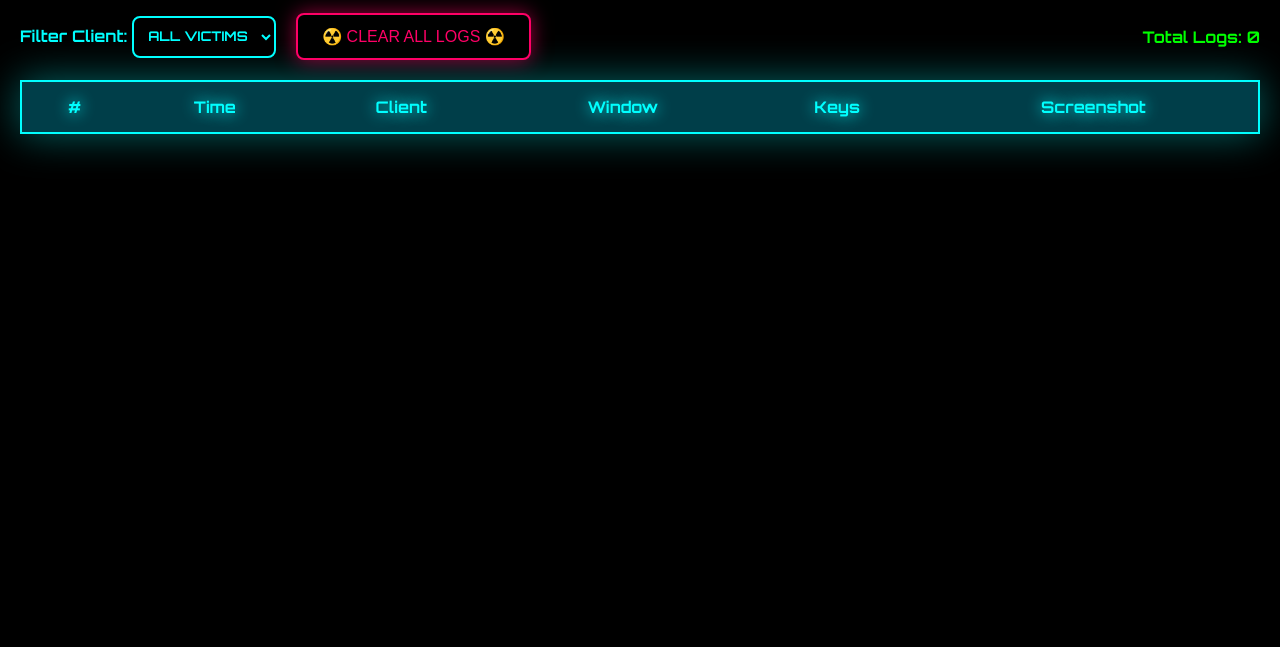
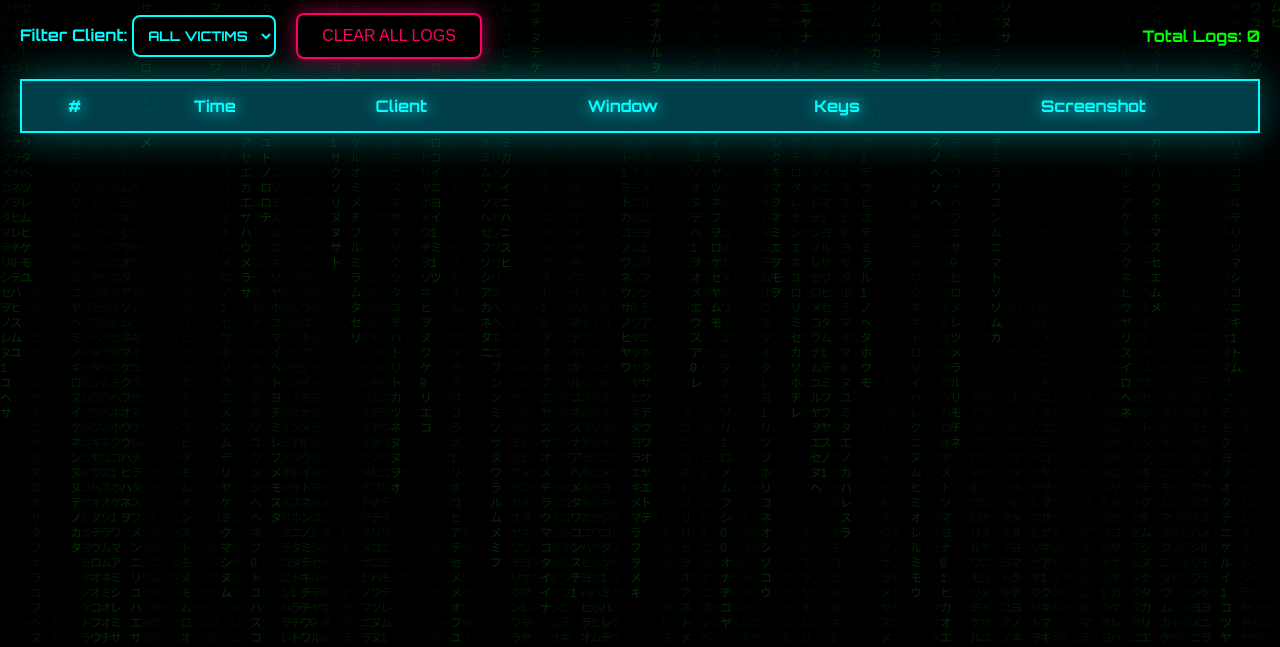
Before and after one commit to terrywolfgang727-ai/Fs-tracker-online.ghost, a plain HTML site: page public/index.html in a window 1280 px wide. Shown: the part 153-800 px from the top of the page. Drawn offline with Linux system fonts and the light colour scheme; no server answers.

Commit message:
Add files via upload

```diff
--- a/public/index.html
+++ b/public/index.html
@@ -21,7 +21,6 @@
   .modal{display:none;position:fixed;inset:0;background:rgba(0,0,0,0.98);justify-content:center;align-items:center;z-index:999}
   .modal img{max-width:95%;max-height:95vh;border:4px solid #0ff;border-radius:12px;box-shadow:0 0 80px #0ff}
 
-  /* CENTRALI SIGNATURE — IMMORTAL */
   .signature{position:fixed;top:15px;right:20px;font-size:1.4em;color:#0ff;text-shadow:0 0 20px #0ff,0 0 40px #0ff;z-index:999;letter-spacing:3px;animation:glow 2s infinite}
   @keyframes glow{0%,100%{text-shadow:0 0 20px #0ff}50%{text-shadow:0 0 50px #0ff,0 0 80px #0ff}}
 </style></head><body>
@@ -33,7 +32,7 @@
     <div>Filter Client:
       <select id="filter"><option value="">ALL VICTIMS</option></select>
     </div>
-    <button id="clearBtn">☢️ CLEAR ALL LOGS ☢️</button>
+    <button id="clearBtn">CLEAR ALL LOGS</button>
     <div style="margin-left:auto;color:#0f0">Total Logs: <span id="total">0</span></div>
   </div>
 
@@ -42,21 +41,32 @@
   </tr></thead><tbody id="logs"></tbody></table>
 </div>
 
-<!-- YOUR ETERNAL MARK -->
+<!-- CENTRALI SIGNATURE -->
 <div class="signature">— CENTRALI —</div>
 
 <div id="modal" class="modal" onclick="this.style.display='none'">
   <img id="big">
 </div>
 
-<!-- rest of script unchanged -->
 <script>
-// Matrix rain + dashboard logic + clear button (same as before)
-// ... [everything you already have] ...
+// Matrix rain
+const c = document.getElementById('matrix'); const ctx = c.getContext('2d');
+c.width = innerWidth; c.height = innerHeight;
+const chars = "01アイウエオカキクケコサシスセソタチツテトナニヌネノハヒフヘホマミムメモヤユヨラリルレロワヲン";
+const drops = []; for(let i=0;i<c.width/10;i++) drops[i]=1;
+function draw(){ctx.fillStyle='rgba(0,0,0,0.05)';ctx.fillRect(0,0,c.width,c.height);ctx.fillStyle='#0f0';ctx.font='12px monospace';
+for(let i=0;i<drops.length;i++){let t=chars[Math.floor(Math.random()*chars.length)];ctx.fillText(t,i*10,drops[i]*15);if(drops[i]*15>c.height&&Math.random()>0.975)drops[i]=0;drops[i]++}}
+setInterval(draw,35);
 
-// CLEAR ALL LOGS BUTTON
+// Dashboard
+let counter = 1;
+const tbody = document.getElementById("logs");
+const filter = document.getElementById("filter");
+const totalEl = document.getElementById("total");
+const clients = new Set();
+
 document.getElementById("clearBtn").onclick = () => {
-  if (confirm("☢️ PERMANENTLY DELETE ALL LOGS? ☢️")) {
+  if (confirm("PERMANENTLY DELETE ALL LOGS?")) {
     tbody.innerHTML = "";
     counter = 1;
     totalEl.textContent = "0";
@@ -64,17 +74,13 @@ document.getElementById("clearBtn").onclick = () => {
   }
 };
 
-let counter = 1;
-const tbody = document.getElementById("logs");
-const filter = document.getElementById("filter");
-const totalEl = document.getElementById("total");
-const clients = new Set();
-
 function addLog(d) {
   if (!d.Client) return;
   clients.add(d.Client);
+
   const show = filter.value === "" || filter.value === d.Client;
   if (!show) return;
+
   const row = document.createElement("tr");
   row.innerHTML = `
     <td>${counter++}</td>
```
